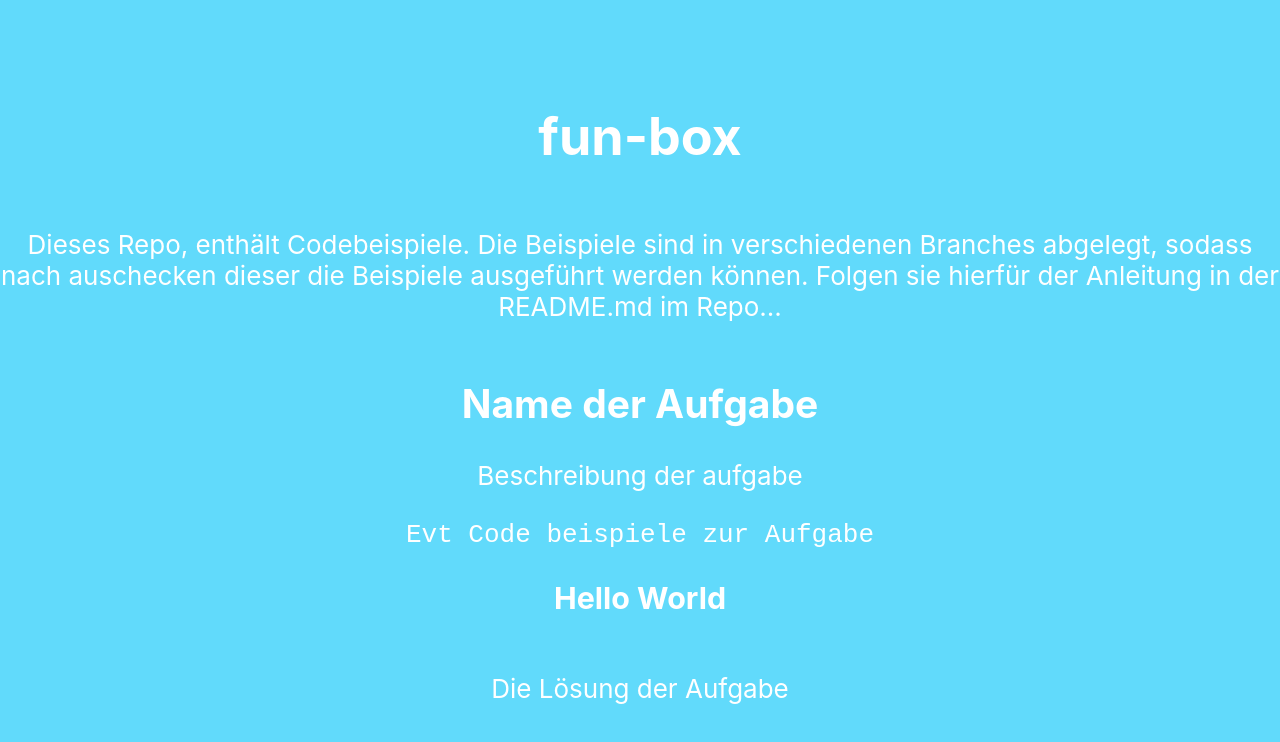
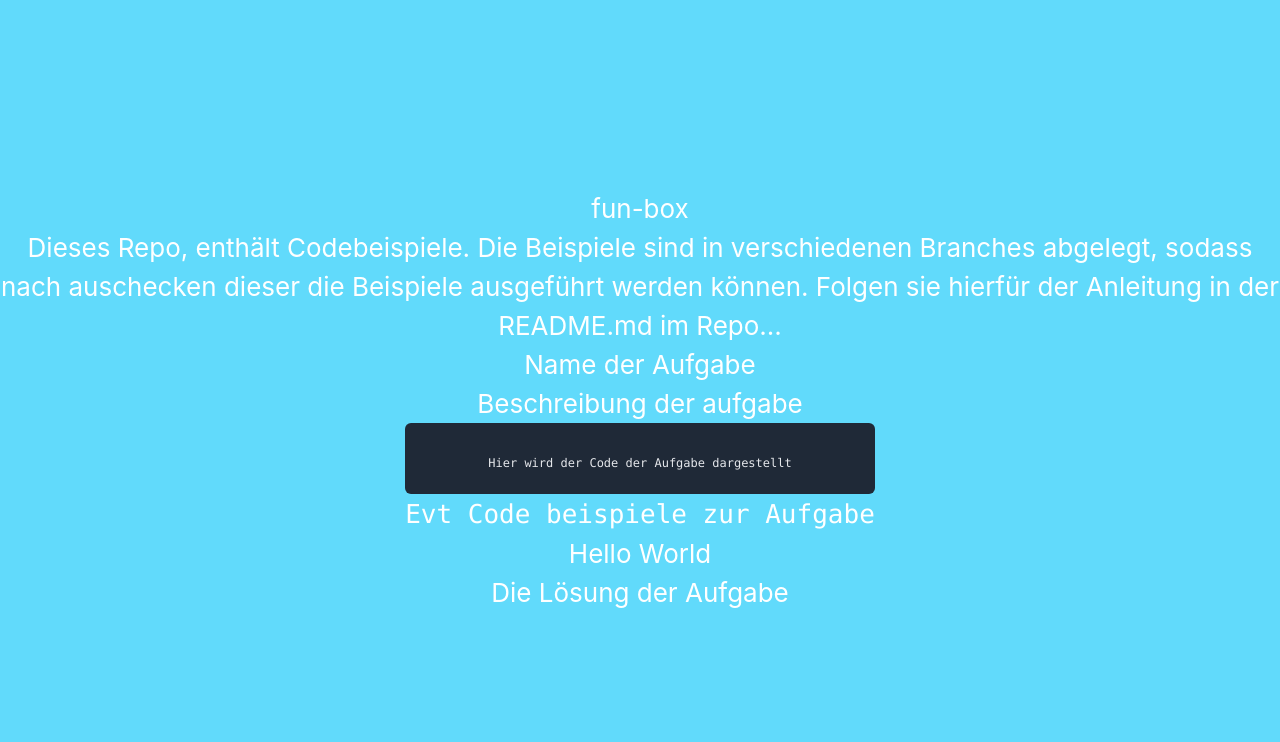
Before and after one commit to CodingBapthi/fun-box, a React (Create React App) app: page / in a window 1280 px wide. Shown: the top 742 px of the page. Built offline with nearby package versions, Linux system fonts and the light colour scheme.

Commit message:
Install Tailwindcss and restructure styles folders

```diff
--- a/package.json
+++ b/package.json
@@ -34,5 +34,10 @@
       "last 1 firefox version",
       "last 1 safari version"
     ]
+  },
+  "devDependencies": {
+    "autoprefixer": "^10.4.13",
+    "postcss": "^8.4.21",
+    "tailwindcss": "^3.2.4"
   }
 }
--- /dev/null
+++ b/postcss.config.js
@@ -0,0 +1,6 @@
+module.exports = {
+  plugins: {
+    tailwindcss: {},
+    autoprefixer: {},
+  },
+}
--- a/src/components/Example.js
+++ b/src/components/Example.js
@@ -9,6 +9,11 @@ const Example = () => {
 			<div>
 				<h2>Name der Aufgabe</h2>
 				<p>Beschreibung der aufgabe</p>
+				<pre className="bg-gray-800 text-gray-200 p-4 rounded-md">
+					<code className="text-xs">
+						Hier wird der Code der Aufgabe dargestellt
+					</code>
+				</pre>
 				<code>Evt Code beispiele zur Aufgabe</code>
 			</div>
 			<Solution name="World"/>
--- a/src/index.css
+++ b/src/index.css
@@ -1,8 +1 @@
-body {
-  margin: 0;
-  font-family: -apple-system, BlinkMacSystemFont, 'Segoe UI', 'Roboto', 'Oxygen',
-    'Ubuntu', 'Cantarell', 'Fira Sans', 'Droid Sans', 'Helvetica Neue',
-    sans-serif;
-  -webkit-font-smoothing: antialiased;
-  -moz-osx-font-smoothing: grayscale;
-}
+@import "./styles/index.css";
--- /dev/null
+++ b/src/styles/global.css
@@ -0,0 +1,8 @@
+body {
+    margin: 0;
+    font-family: -apple-system, BlinkMacSystemFont, 'Segoe UI', 'Roboto', 'Oxygen',
+    'Ubuntu', 'Cantarell', 'Fira Sans', 'Droid Sans', 'Helvetica Neue',
+    sans-serif;
+    -webkit-font-smoothing: antialiased;
+    -moz-osx-font-smoothing: grayscale;
+}
--- /dev/null
+++ b/src/styles/index.css
@@ -0,0 +1,7 @@
+/* Import all important styles here */
+@import "./global.css";
+
+/* Import Tailwind styles */
+@tailwind base;
+@tailwind components;
+@tailwind utilities;
--- /dev/null
+++ b/tailwind.config.js
@@ -0,0 +1,8 @@
+/** @type {import('tailwindcss').Config} */
+module.exports = {
+  content: ["./src/**/*.{js,jsx,ts,tsx}",],
+  theme: {
+    extend: {},
+  },
+  plugins: [],
+}
```
Also changed, not shown: 1 other file (tests, documents, lock files or other folders).
